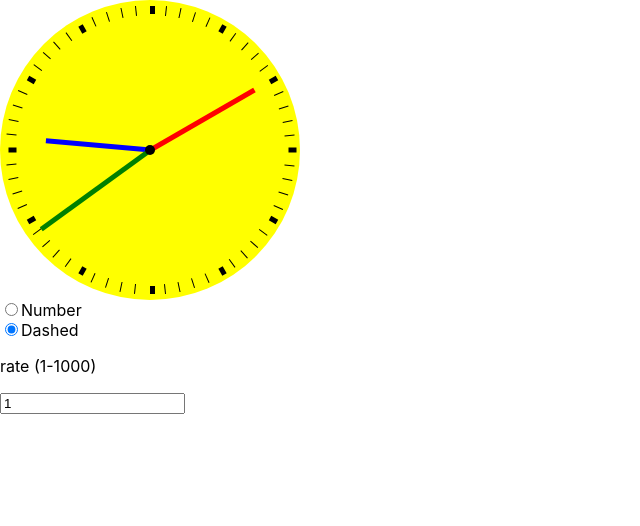
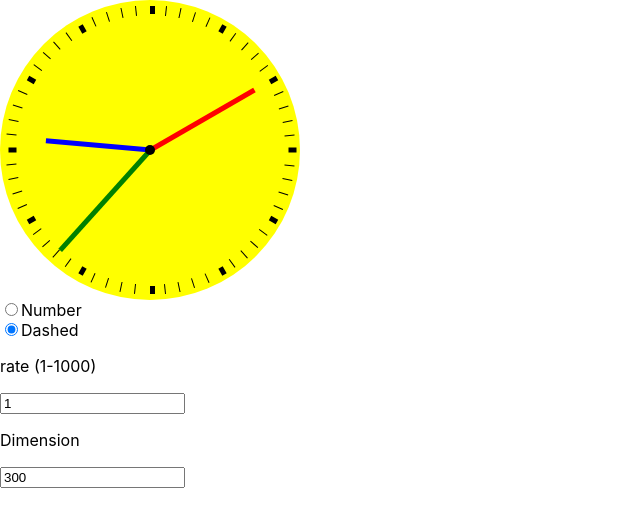
Before and after one commit to rahulk8671/clokify, a React (Create React App) app: page / in a window 1280 px wide. Shown: the top 526 px of the page, without its empty margins (0-640 px from the left). Built offline with nearby package versions, Linux system fonts and the light colour scheme.

Commit message:
scaling based in scaling

```diff
--- a/src/App.js
+++ b/src/App.js
@@ -7,6 +7,7 @@ import Dial from "./Components/Dial"
 import Case from "./Components/Cace"
 
 export default function App() {
+    const [dimension, setDimension] = useState(300)
     const [caseType, setCaseType] = useState(false)
     const [rate, setRate] = useState(1)
     const [time, setTime] = useState(new Date());
@@ -34,8 +35,8 @@ export default function App() {
 
     return (
         <div>
-            <Clock>
-                <Case isNumber={caseType}/>
+            <Clock dimension={dimension}>
+                <Case isNumber={caseType} dimension={dimension}/>
                 <HourHand hour={( (360/12) * time.getHours() ) + ( (360/12)/60 ) * time.getMinutes()} />
                 <MinuteHand minute={( (360/60) * time.getMinutes() ) + (360/60*60) * time.getSeconds()} />
                 <SecondHand second={(360/60) * time.getSeconds()} />
@@ -49,6 +50,9 @@ export default function App() {
 
             <p>rate (1-1000)</p>
             <input value={rate} type="number" onChange={(e) => setRate(parseInt(e.target.value))}/>
+
+            <p>Dimension</p>
+            <input value={dimension} type="number" onChange={(e) => setDimension(parseInt(e.target.value))}/>
         </div>
     )
 }
--- a/src/Components/Cace/index.js
+++ b/src/Components/Cace/index.js
@@ -17,7 +17,7 @@ const Element = Styled.span`
         `rotate(${props.rotation}deg) translate(-50%, -50%)`};
 `
 
-export default ({ isNumber = false }) => {
+export default ({ isNumber = false, dimension }) => {
     let numbers = [
         "3",
         "4",
@@ -54,8 +54,8 @@ export default ({ isNumber = false }) => {
             key: i,
             value: num,
             rotation: a * i - 90,
-            top: r * Math.sin(angle),
-            left: r * Math.cos(angle),
+            top: r * Math.sin(angle) * ( dimension / 300 ),
+            left: r * Math.cos(angle) * ( dimension / 300 ),
         }
         numberObjects.push(obj)
     })
--- a/src/Components/Clock/index.js
+++ b/src/Components/Clock/index.js
@@ -1,12 +1,14 @@
-import React from 'react'
-import Styled from 'styled-components'
+import React from "react"
+import Styled from "styled-components"
 
 const Clock = Styled.div`
     border-radius: 50%;
-    width: 300px;
-    height: 300px;
+    width: ${(props) => props.dimension + 'px' || "300px"};
+    height: ${(props) => props.dimension + 'px' || "300px"};
     position: relative;
     background-color: yellow;
 `
 
-export default ({ children }) => <Clock>{children}</Clock>
+export default ({ children, dimension }) => (
+    <Clock dimension={dimension}>{children}</Clock>
+)
```
